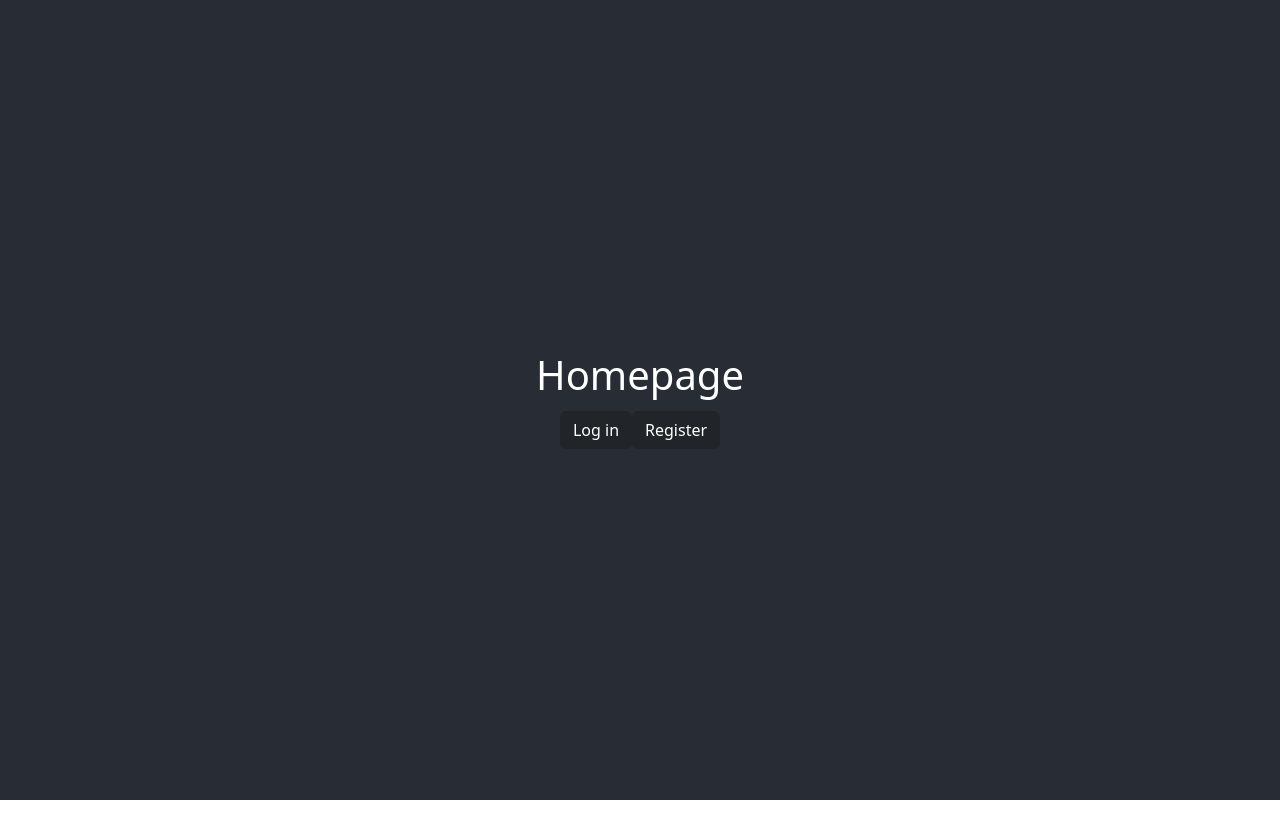
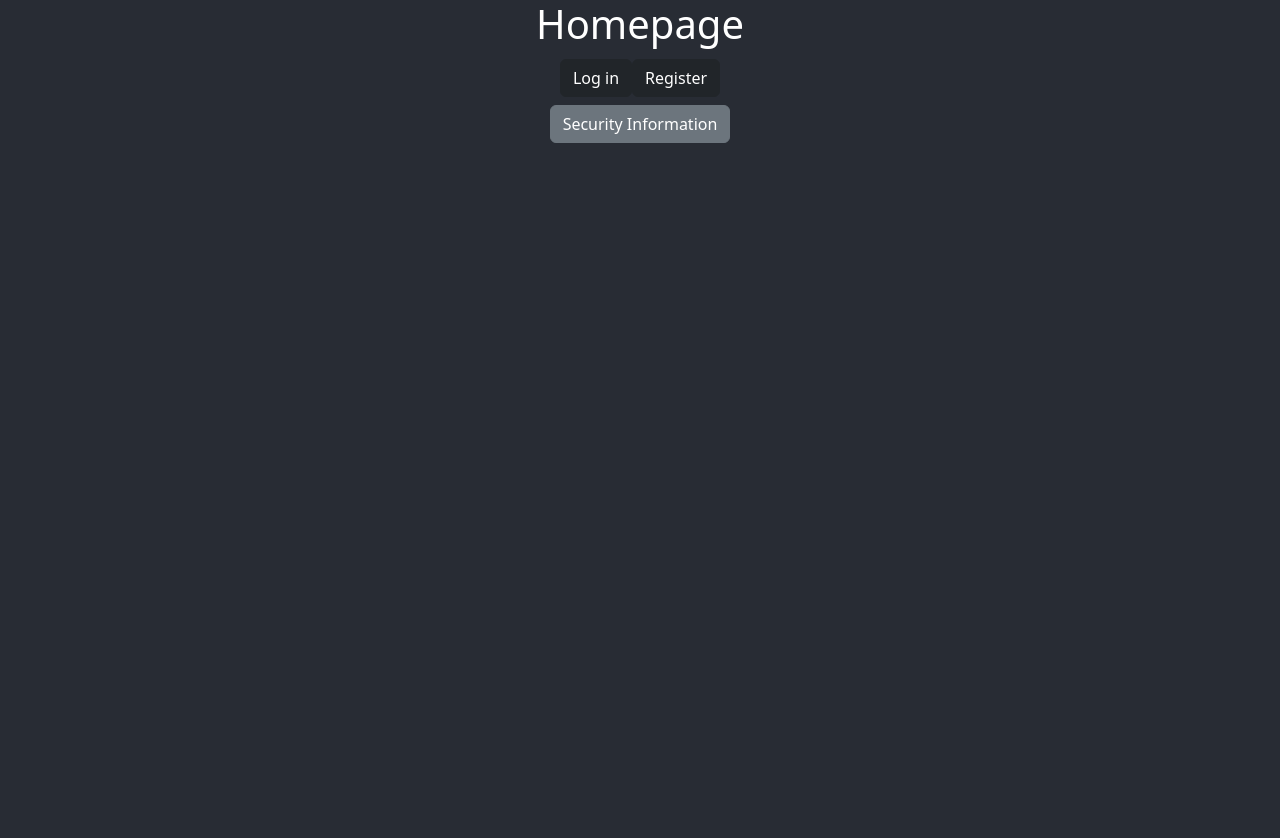
Before and after one commit to jacobwysocki/Cybersurvival-Task, a React (Create React App) app in the folder app/: page / in a window 1280 px wide. Shown: the top 838 px of the page. Before the commit the page ends 800 px from the top, so only its background shows below. Built offline with nearby package versions, Linux system fonts and the light colour scheme.

Commit message:
changes made

```diff
--- a/app/src/components/HomePage.js
+++ b/app/src/components/HomePage.js
@@ -25,6 +25,13 @@ function HomePage() {
           type="submit">
           Register
         </Button>
+            <div  className="d-flex flex-column justify-content-between min-vh-100">
+                <Link to="/secinfo">
+                    <Button className="button mt-2" variant="secondary">
+                        Security Information
+                    </Button>
+                </Link>
+            </div>
         </div>
     )
 }
--- a/app/src/components/SecInfo.js
+++ b/app/src/components/SecInfo.js
@@ -14,7 +14,7 @@ function SecInfoPage(){
         <div className="container mt-5">
             <h1 className="text-center mb-5">Security Information</h1>
             <div>
-                <p> When using a web app, it is essential to
+                <p> When using this  web app, it is essential to
                     follow security best practices to protect your personal information and ensure a
                     safe online experience.
                     Here are some key security tips to keep in mind</p>
```
